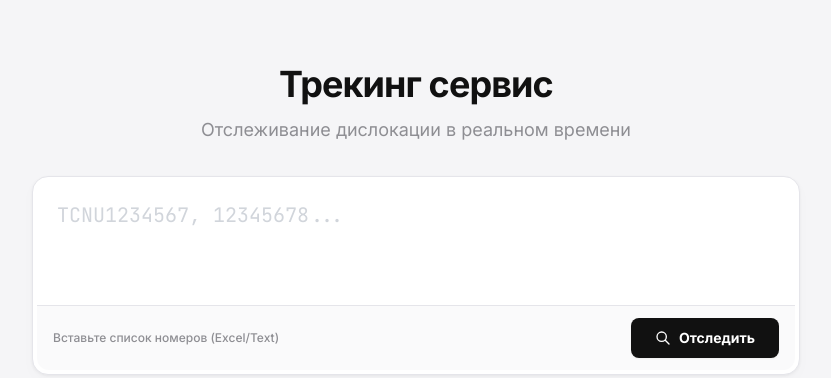
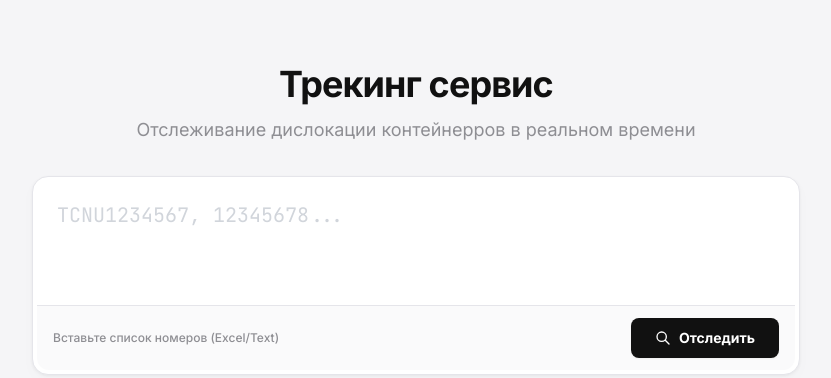
Before and after one commit to kuzyivan/telegram-bot-container-tracker-2, a FastAPI app: page / in a window 1280 px wide. Shown: the part 65-443 px from the top of the page, without its empty margins (224-1055 px from the left). Run offline with FastAPI, Linux system fonts and the light colour scheme; data that the repository does not hold is empty; parts of the project's set-up code (start-up, migrations or seed data) failed here and were passed over; some libraries are stand-ins or nearby versions.

Commit message:
web/templates/index.html

```diff
--- a/web/templates/index.html
+++ b/web/templates/index.html
@@ -9,7 +9,7 @@
 
         <div class="text-center mb-8 fade-in">
             <h1 class="text-4xl font-bold text-mono-black mb-3 tracking-tight">Трекинг сервис</h1>
-            <p class="text-lg text-mono-gray">Отслеживание дислокации в реальном времени</p>
+            <p class="text-lg text-mono-gray">Отслеживание дислокации контейнерров в реальном времени</p>
         </div>
 
         <div class="bg-white rounded-2xl shadow-card border border-mono-border p-1 transition-all focus-within:ring-2 focus-within:ring-mono-black focus-within:border-transparent">
```
